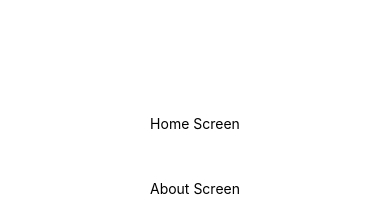
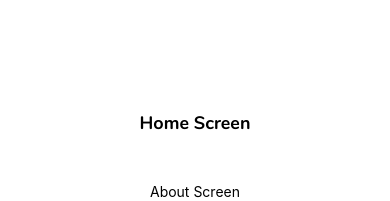
Before and after one commit to bulldozerat/react-native, a React Native app: screen / in a window 390 px wide. Shown: the part 234-435 px from the top of the page. Built offline with nearby package versions, Linux system fonts and the light colour scheme.

Commit message:
Fonts added

```diff
--- a/App.js
+++ b/App.js
@@ -1,12 +1,26 @@
-import React from 'react';
+import React, { useState } from 'react';
 import { StyleSheet, Text, View } from 'react-native';
+
+//Other
+import * as Font from 'expo-font';
+import { AppLoading } from 'expo';
 
 // Components
 import Home from './screens/Home';
 import About from './screens/About';
 import ReviewDetails from './screens/ReviewDetails';
 
+const getFonts = () => {
+  return Font.loadAsync({
+    'nunito-regular': require('./assets/fonts/Nunito-Regular.ttf'),
+    'nunito-bold': require('./assets/fonts/Nunito-Bold.ttf')
+  });
+};
+
 export default function App() {
+  const [fontsLoaded, setFontsLoaded] = useState(false);
+
+  if (fontsLoaded) {
     return (
       <View style={styles.container}>
         <Home />
@@ -14,6 +28,9 @@
         <ReviewDetails />
       </View>
     );
+  }
+
+  return <AppLoading startAsync={getFonts} onFinish={() => setFontsLoaded(true)} />;
 }
 
 const styles = StyleSheet.create({
--- a/screens/Home.js
+++ b/screens/Home.js
@@ -3,13 +3,17 @@
 
 const Home = () => (
   <View style={styles.container}>
-    <Text>Home Screen</Text>
+    <Text style={styles.titleText}>Home Screen</Text>
   </View>
 );
 
 const styles = StyleSheet.create({
   container: {
     padding: 24
+  },
+  titleText: {
+    fontFamily: 'nunito-bold',
+    fontSize: 18
   }
 });
 
```
Also changed, not shown: assets/fonts/Nunito-Bold.ttf (added), assets/fonts/Nunito-Regular.ttf (added). Lines whose indentation alone changed are shown as unchanged.
